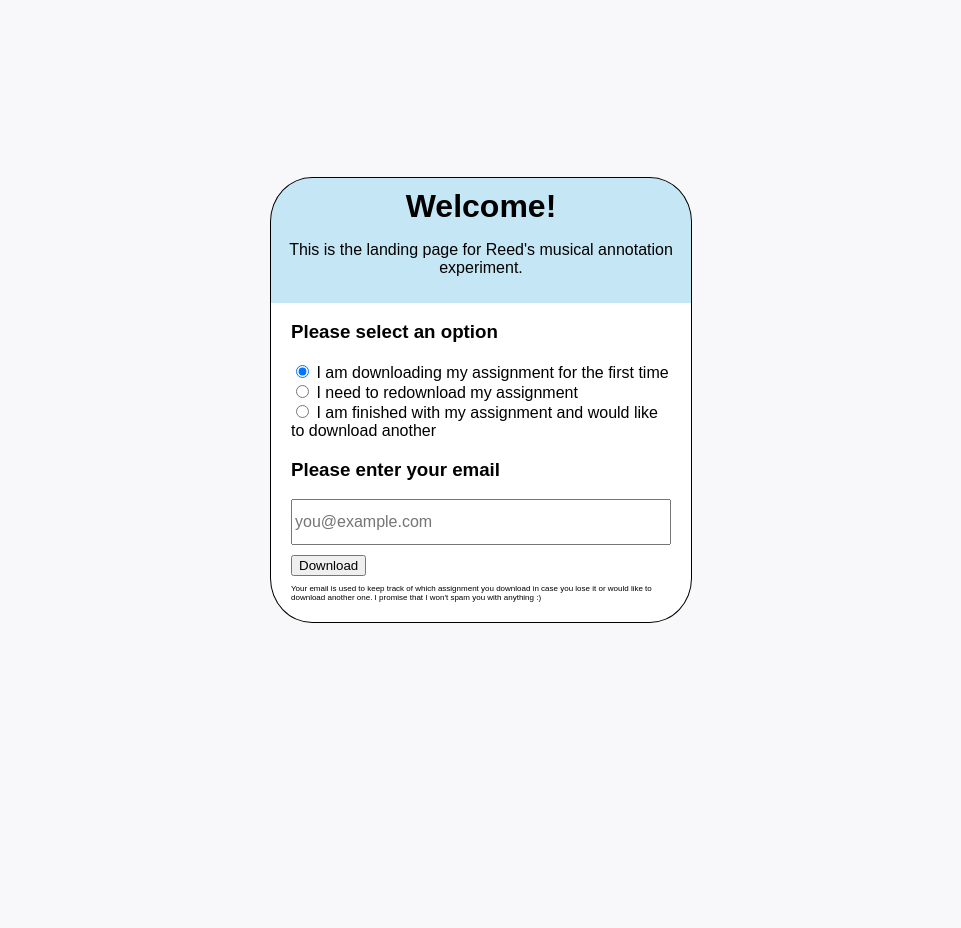
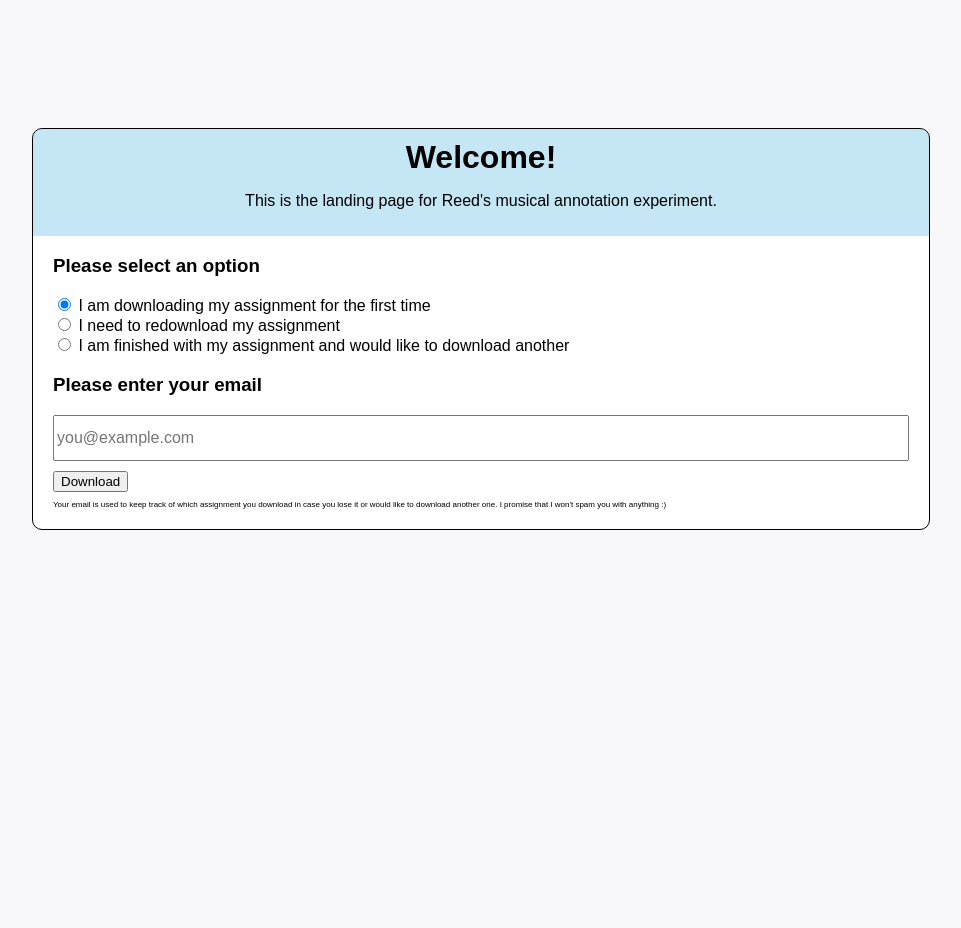
Before and after one commit to rjp9/music-assignment, a Flask app: page / in a window 1280 px wide. Shown: the whole page, without its empty margins (159-1120 px from the left). Before the commit the page ends 623 px from the top, so only its background shows below. Run offline with Flask 2, Linux system fonts and the light colour scheme.

Commit message:
more CSS styling changes

```diff
--- a/static/style.css
+++ b/static/style.css
@@ -9,17 +9,18 @@ body {
     display: flex;
     flex-direction: column;
     align-items: center;
-    justify-content: center;
-    background-color: #f8f8fb
+    /* justify-content: center; */
+    background-color: #f8f8fb;
+    margin-top: 10%;
 }
 
 #container {
-    width: 420px;
+    width: 70%;
     height: auto;
     border: 1px solid black;
-    border-radius: 30px;
+    border-radius: 10px;
     background-color: white;
-    border-radius: 10%;
+    /* border-radius: 10%; */
     overflow: hidden;
 }
 
```
Also changed, not shown: testdb.py (+5 -2 lines).
